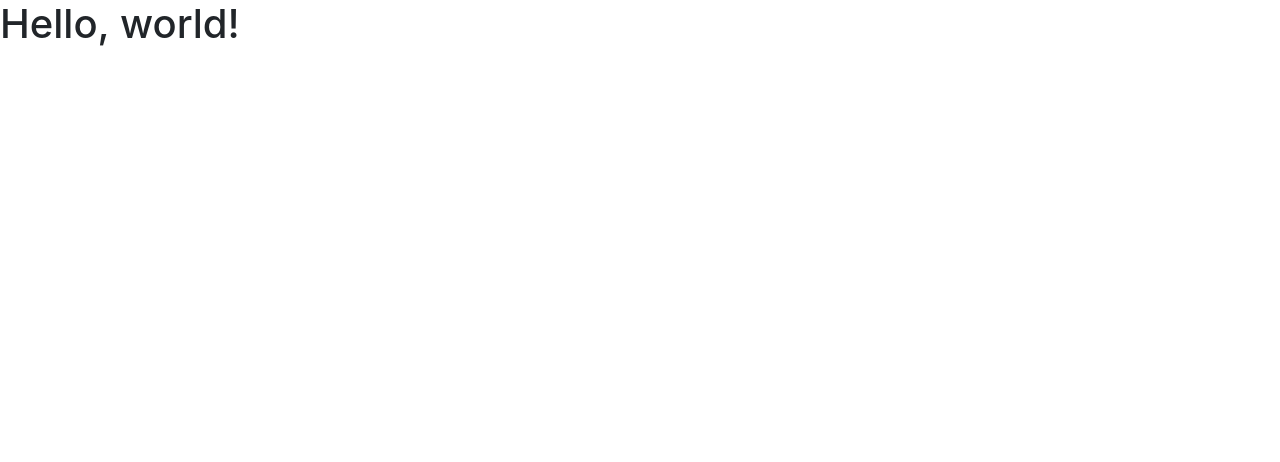
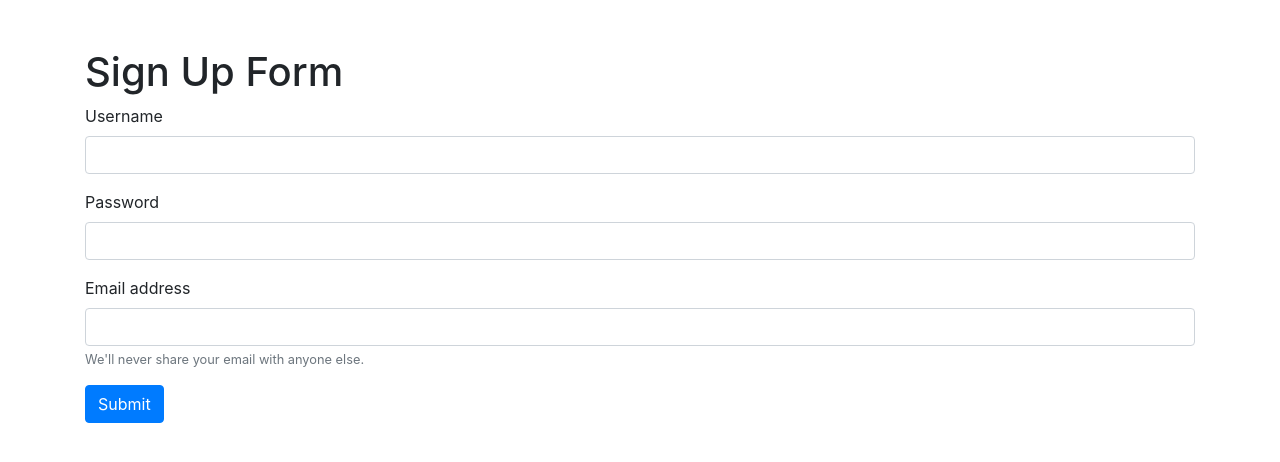
Before and after one commit to singhmi4/js-input-validation, a plain HTML site: page index.html in a window 1280 px wide. Drawn offline with nearby package versions, Linux system fonts and the light colour scheme.

Commit message:
add form

```diff
--- a/index.html
+++ b/index.html
@@ -11,7 +11,26 @@
     <title>Hello, world!</title>
   </head>
   <body>
-    <h1>Hello, world!</h1>
+    <div class="container mt-5">
+      <h1>Sign Up Form</h1>
+      <form>
+        <div class="form-group">
+          <label for="exampleInputPassword1">Username</label>
+          <input type="text" class="form-control" id="exampleInputPassword1">
+        </div>
+        <div class="form-group">
+          <label for="exampleInputPassword1">Password</label>
+          <input type="password" class="form-control" id="exampleInputPassword1">
+        </div>
+        <div class="form-group">
+          <label for="exampleInputEmail1">Email address</label>
+          <input type="email" class="form-control" id="exampleInputEmail1" aria-describedby="emailHelp">
+          <small id="emailHelp" class="form-text text-muted">We'll never share your email with anyone else.</small>
+        </div>
+        <button type="submit" class="btn btn-primary">Submit</button>
+      </form>
+    </div>
+
 
     <!-- Optional JavaScript -->
     <!-- jQuery first, then Popper.js, then Bootstrap JS -->
```
